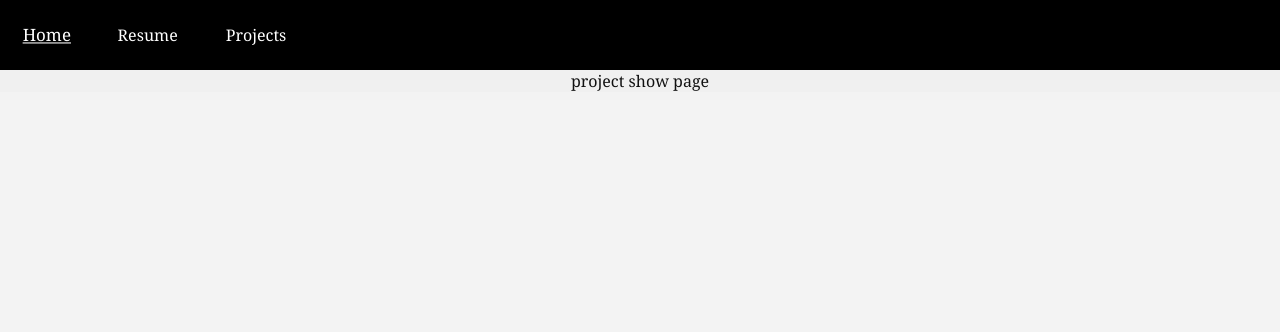
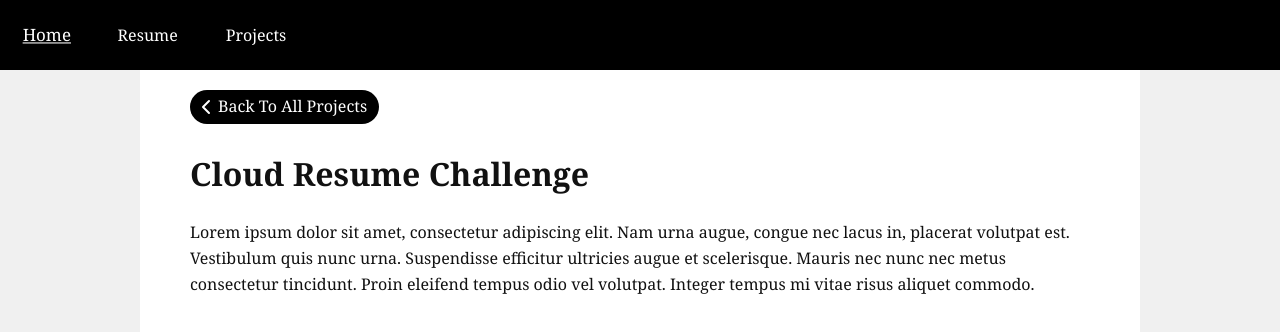
Before and after one commit to javierbustosofficial/cloud-resume-challenge, a React (Vite) app in the folder frontend/: page /projects/cloud-resume-challenge in a window 1280 px wide. Shown: the top 332 px of the page. Built offline with nearby package versions, Linux system fonts and the light colour scheme.

Commit message:
Finished implementing projects and projects page. Will need to come back and edit copy along with thumbnail

```diff
--- a/frontend/package.json
+++ b/frontend/package.json
@@ -10,6 +10,7 @@
     "preview": "vite preview"
   },
   "dependencies": {
+    "lucide-react": "^0.562.0",
     "react": "^19.2.0",
     "react-dom": "^19.2.0",
     "react-router": "^7.11.0",
--- a/frontend/src/assets/stylesheets/default.css
+++ b/frontend/src/assets/stylesheets/default.css
@@ -45,3 +45,21 @@ header nav a{
    transform: scale(1.06);
  }
 }
+
+.button{
+  background: rgb(0,0,0);
+  color: rgb(255,255,255);
+  align-self: flex-start;
+  display: inline-flex;
+  flex-direction: row;
+  align-items: center;
+  padding: 4px 4px;
+  padding-right: 12px;
+  border-radius: 999px;
+  text-decoration: none;
+  transition: transform 0.2s ease, box-shadow 0.2s ease;
+    &:hover {
+      transform: scale(1.06);
+      box-shadow: 0 6px 16px rgba(0,0,0,0.25);
+  }
+}
--- a/frontend/src/assets/stylesheets/projects.css
+++ b/frontend/src/assets/stylesheets/projects.css
@@ -1,3 +1,5 @@
+@import './breakpoint.css';
+
 *{
   box-sizing: border-box;
 }
@@ -20,11 +22,11 @@
         background: rgb(0,0,0);
         color: rgb(255,255,255);
         align-self: flex-start;
-        padding: 8px 24px;
+        padding: 6px 16px;
         border-radius: 999px;
         text-decoration: none;
         transition: transform 0.2s ease, box-shadow 0.2s ease;
-       &:hover {
+          &:hover {
           transform: scale(1.06);
           box-shadow: 0 6px 16px rgba(0,0,0,0.25);
         }
@@ -32,3 +34,26 @@
     }
   }
 }
+
+@media (--small-only){
+
+  .project_page{
+    padding: 20px 20px;
+    .project_item{
+      display: flex;
+      flex-direction: column;
+      gap: 0px;
+      border-bottom: solid 1px rgb(0,0,0);
+      .project_info{
+        order: 2;
+        padding-bottom: 16px;
+        h2{
+          margin: 19px 0px 0px;
+        }
+        a{
+          align-self: center;
+        }
+      }
+    }
+  }
+}
--- a/frontend/src/components/ProjectPage.jsx
+++ b/frontend/src/components/ProjectPage.jsx
@@ -1,13 +1,26 @@
 import React from "react";
-import "../assets/stylesheets/projects.css";
+import "../assets/stylesheets/projects.css"
 import Header from "./Header"
 import projectsData from '../data/projectsData'
+import { useParams } from "react-router-dom"
+import { ChevronLeft } from 'lucide-react'
+import { Link } from "react-router-dom";
 
 export default function ProjectPage() {
+  const { handle } = useParams();
+
+  const project = projectsData.find(p => p.handle === handle);
   return (
     <>
       <Header></Header>
-      project show page
+      <div className="project_page">
+        <Link className="button" to={`/projects`}>
+          <ChevronLeft />
+          Back To All Projects
+        </Link>
+        <h1>{project.name}</h1>
+        <p>{project.description}</p>
+      </div>
     </>
   )
 }
```
Also changed, not shown: 1 other file (tests, documents, lock files or other folders). Lines whose indentation alone changed are shown as unchanged.
